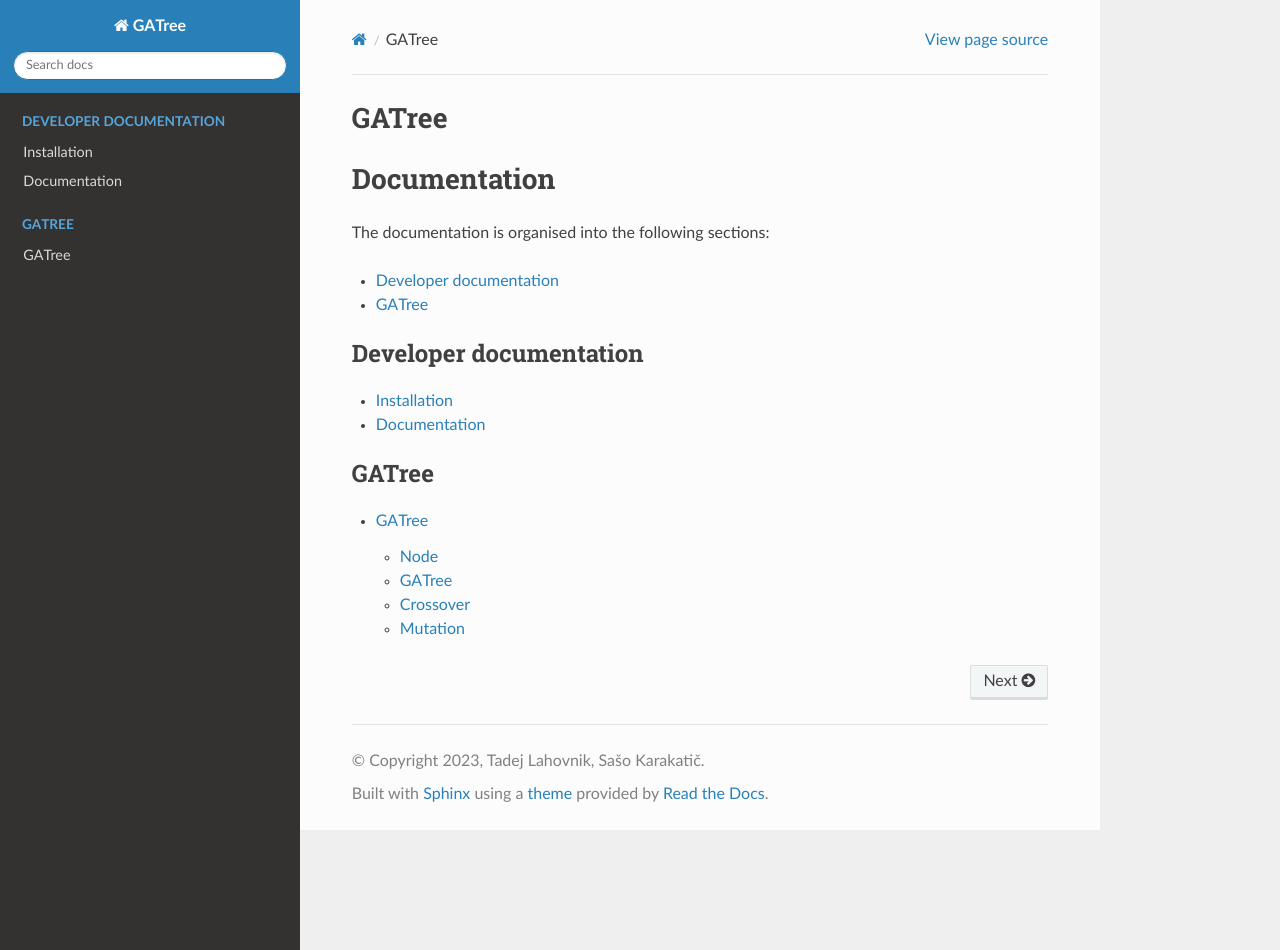
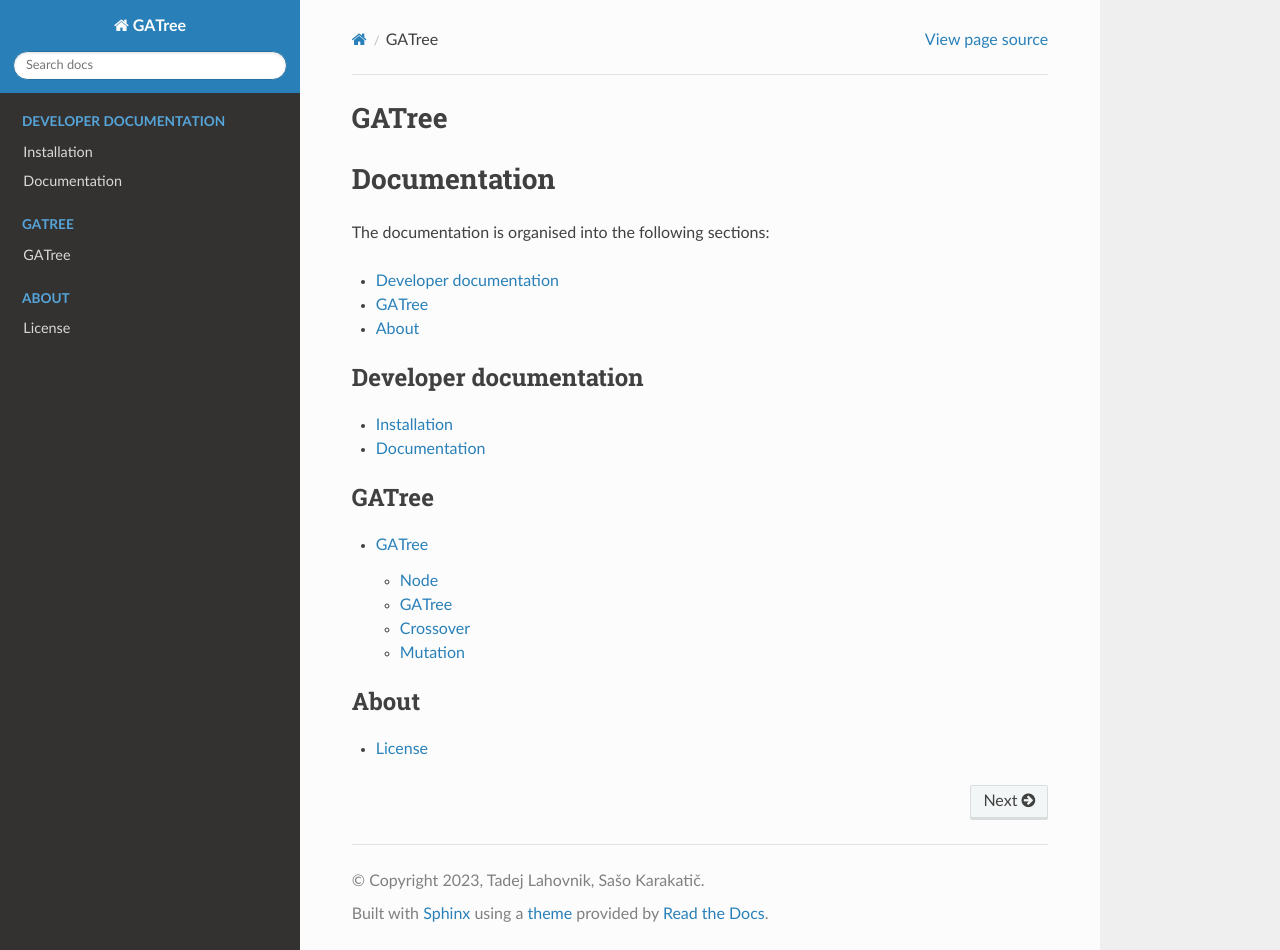
Before and after one commit to lahovniktadej/gatree, a Sphinx documentation site: the page built from docs/index.rst, in a window 1280 px wide and 950 px high. Built offline with Sphinx 7.4.7 and the Read the Docs theme 2.0.0, drawn with Linux system fonts in a browser that asks for light colours.

Commit message:
doc: License

```diff
--- a/docs/index.rst
+++ b/docs/index.rst
@@ -8,6 +8,7 @@ The documentation is organised into the following sections:
 
 * :ref:`dev`
 * :ref:`gatree`
+* :ref:`about`
 
 .. _dev:
 
@@ -25,3 +26,11 @@ The documentation is organised into the following sections:
    :caption: GATree
 
    gatree/index
+
+.. _about:
+
+.. toctree::
+   :maxdepth: 2
+   :caption: About
+
+   about/license
```
Also changed, not shown: docs/about/license.rst (added, +7 -0 lines).
